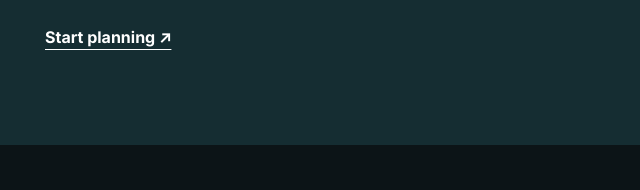
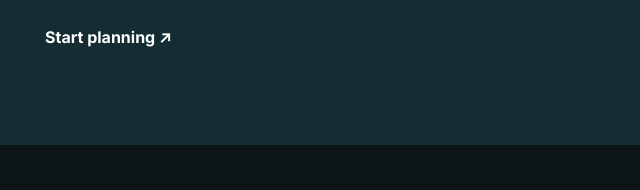
Before and after one commit to derekverbrugge/lostTavelTemplate, a plain HTML site: page index.html in a window 1280 px wide. Shown: the part 1883-2073 px from the top of the page, 640-1280 px from the left. Drawn offline with Linux system fonts and the light colour scheme.

Commit message:
Enforce link and full-height footer standards

```diff
--- a/css/style.css
+++ b/css/style.css
@@ -340,3 +340,6 @@ button, a, input, select { outline-offset: 3px; }
 
 /* Match the browser's bottom overscroll area to the final footer section. */
 html { background-color: #081114; }
+
+/* Website standards */
+a,a:visited,a:hover,a:active,a:focus{text-decoration:none!important}body{min-height:100vh;display:flex;flex-direction:column}main{flex:1}#site-footer{margin-top:auto}.template-credit{font-size:.75rem;text-align:center}.footer-links,.footer-navigation{flex-wrap:wrap} [hidden]{display:none!important}
```
